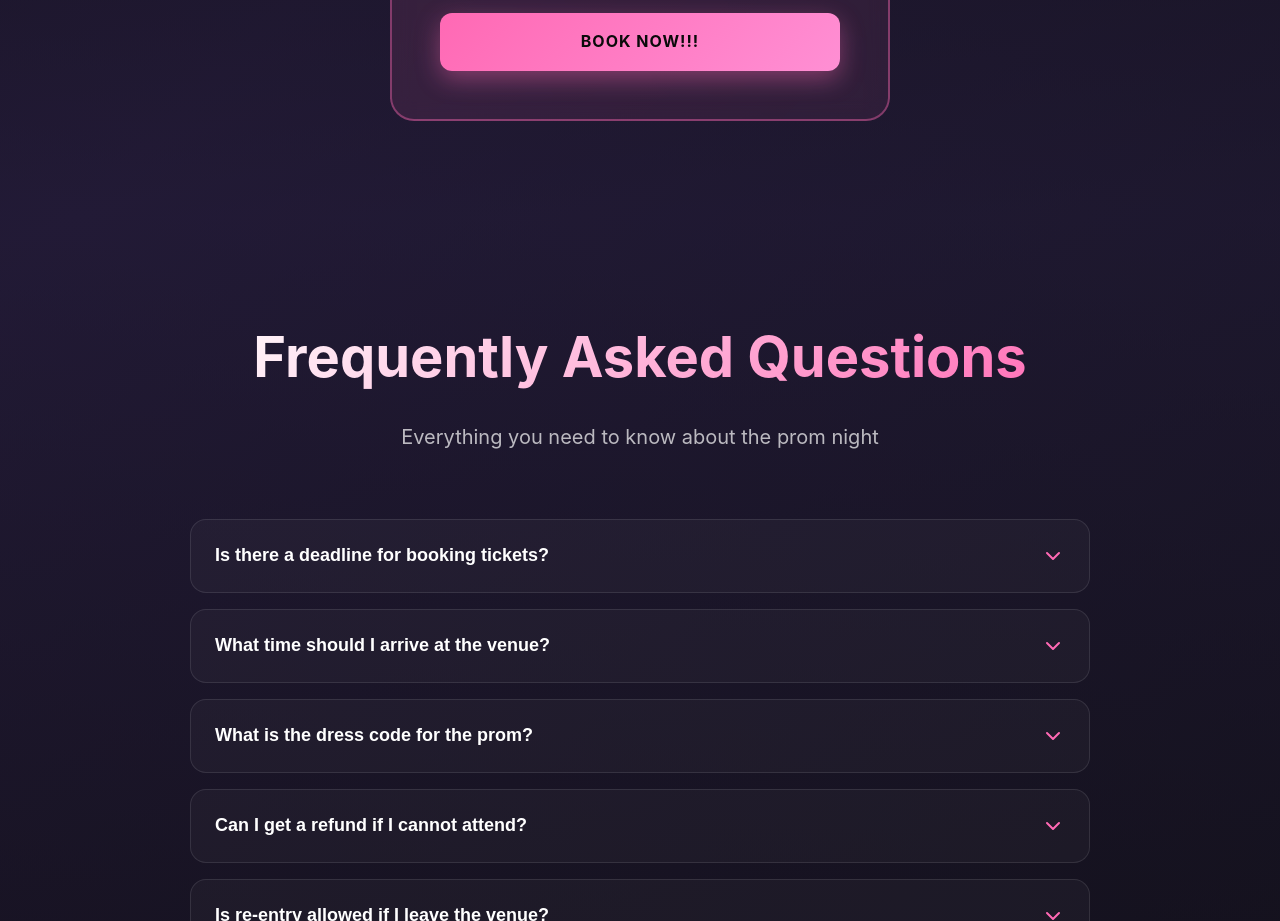
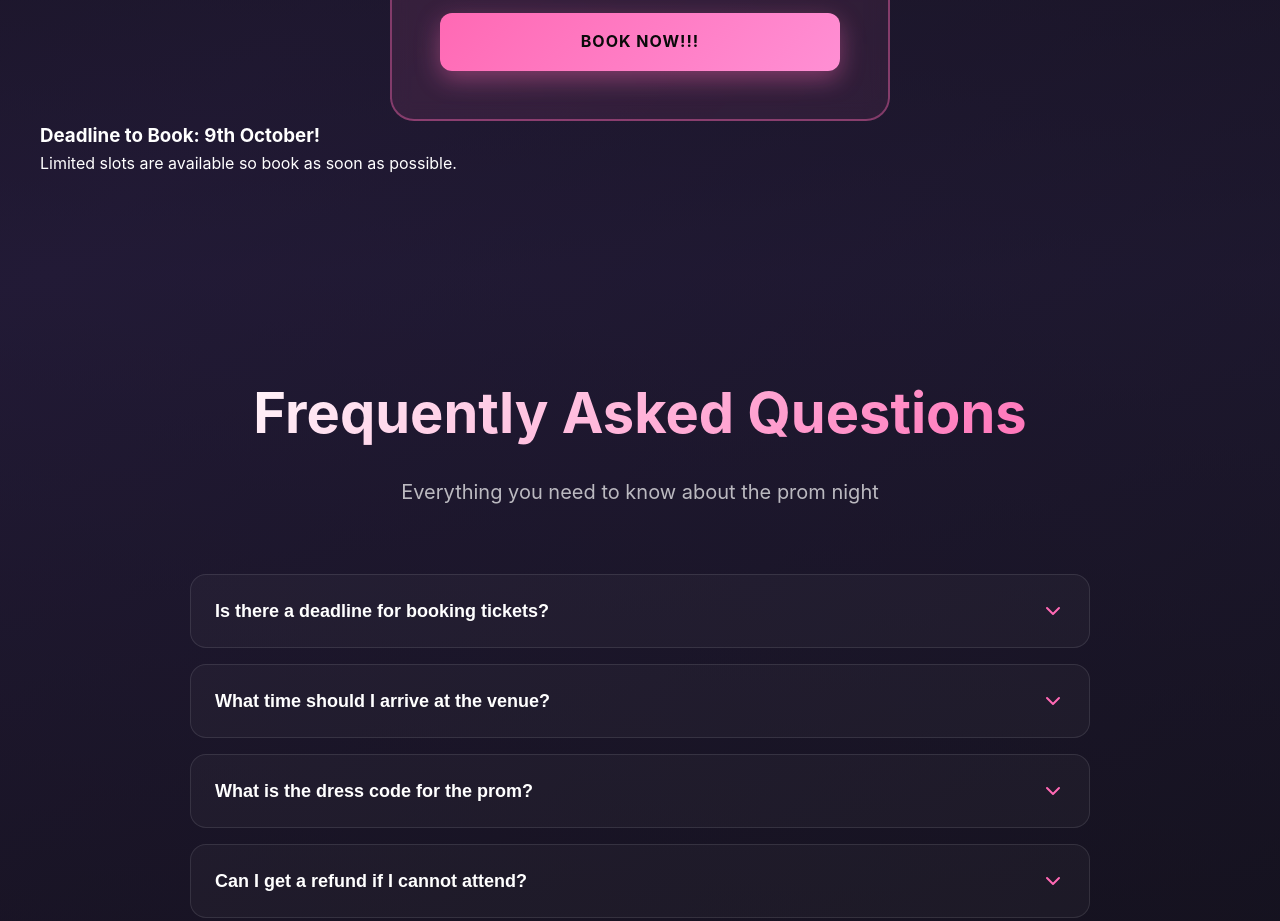
Before and after one commit to Architrb1795/prom, a React (Vite) app: page / in a window 1280 px wide. Shown: the part 3720-4641 px from the top of the page. Built offline with nearby package versions, Linux system fonts and the light colour scheme; the HTML template or start-up script is replaced by a standard one.

Commit message:
Updated Pricing.jsx

```diff
--- a/src/components/Pricing.jsx
+++ b/src/components/Pricing.jsx
@@ -84,6 +84,10 @@ const Pricing = () => {
             </a>
           </div>
         </div>
+        <div className="deadline-notice">
+          <h3 className="deadline-title">Deadline to Book: 9th October!</h3>
+          <p className="deadline-subtitle">Limited slots are available so book as soon as possible.</p>
+        </div>
       </div>
     </section>
   );
```
